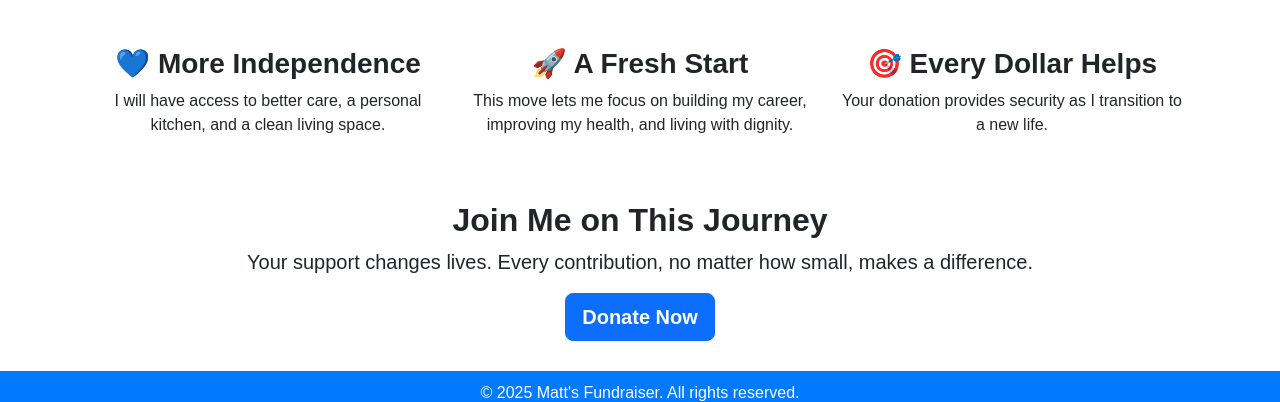
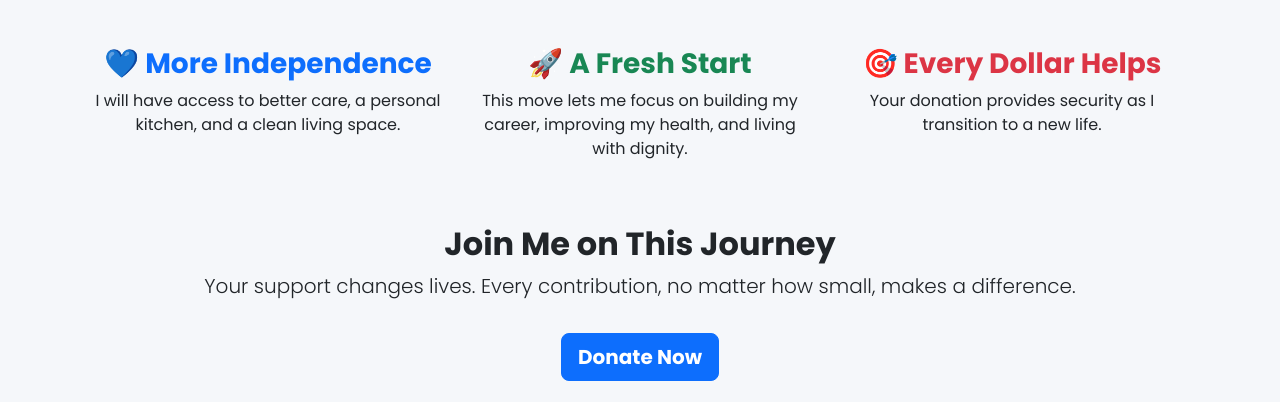
Before and after one commit to mattyray/fundraiser-website, a Django app: template templates/home.html in a window 1280 px wide. Shown: the part 982-1384 px from the top of the page. Run offline with Django 5.2, Linux system fonts and the light colour scheme; the template is opened without the code that fills it, so the values that code supplies are empty.

Commit message:
changed home/base

```diff
--- a/templates/base.html
+++ b/templates/base.html
@@ -6,12 +6,17 @@
     <title>{% block title %}Matt's Fundraiser{% endblock %}</title>
     <link href="https://cdn.jsdelivr.net/npm/bootstrap@5.3.2/dist/css/bootstrap.min.css" rel="stylesheet">
     <script src="https://cdn.jsdelivr.net/npm/bootstrap@5.3.2/dist/js/bootstrap.bundle.min.js"></script>
+
+    <!-- Custom Google Font -->
+    <link href="https://fonts.googleapis.com/css2?family=Poppins:wght@300;400;700&display=swap" rel="stylesheet">
+
     <style>
         body {
-            font-family: 'Arial', sans-serif;
+            font-family: 'Poppins', sans-serif;
+            background-color: #f5f7fa;
         }
         .navbar {
-            background-color: #007bff;
+            background: linear-gradient(to right, #1e3c72, #2a5298);
         }
         .navbar-brand {
             color: white;
@@ -19,12 +24,13 @@
         }
         .navbar-nav .nav-link {
             color: white !important;
+            font-weight: 500;
         }
         .container {
             margin-top: 20px;
         }
         .footer {
-            background-color: #007bff;
+            background-color: #1e3c72;
             color: white;
             text-align: center;
             padding: 10px;
@@ -44,9 +50,9 @@
             <div class="collapse navbar-collapse" id="navbarNav">
                 <ul class="navbar-nav ms-auto">
                     <li class="nav-item"><a class="nav-link" href="{% url 'home' %}">Home</a></li>
-                    <li class="nav-item"><a class="nav-link" href="#">About</a></li>
-                    <li class="nav-item"><a class="nav-link" href="#">Donate</a></li>
-                    <li class="nav-item"><a class="nav-link" href="#">Contact</a></li>
+                    <li class="nav-item"><a class="nav-link" href="#about">About</a></li>
+                    <li class="nav-item"><a class="nav-link" href="#donate">Donate</a></li>
+                    <li class="nav-item"><a class="nav-link" href="#contact">Contact</a></li>
                 </ul>
             </div>
         </div>
--- a/templates/home.html
+++ b/templates/home.html
@@ -4,12 +4,11 @@
 
 {% block content %}
 <!-- Hero Section -->
-<section class="hero text-center text-white d-flex align-items-center justify-content-center" style="background: url('https://source.unsplash.com/1600x900/?ocean,sky') center/cover no-repeat; height: 500px;">
-    <div class="overlay" style="background: rgba(0, 0, 0, 0.6); width: 100%; height: 100%; position: absolute;"></div>
+<section class="hero text-center text-white d-flex align-items-center justify-content-center" style="background: linear-gradient(to right, #1e3c72, #2a5298); height: 500px;">
     <div class="container position-relative">
         <h1 class="display-4 fw-bold">Help Me Start My New Life</h1>
         <p class="lead">After 1.5 years in a nursing home, I'm moving into a place where I can thrive. Your support makes it possible.</p>
-        <a href="https://gofundme.com/YOUR_FUNDRAISER_LINK" class="btn btn-lg btn-warning fw-bold">Donate Now</a>
+        <a href="https://gofundme.com/YOUR_FUNDRAISER_LINK" class="btn btn-lg btn-warning fw-bold mt-3">Donate Now</a>
     </div>
 </section>
 
@@ -35,24 +34,25 @@
 <section class="container mt-5">
     <div class="row text-center">
         <div class="col-md-4">
-            <h3 class="fw-bold">💙 More Independence</h3>
+            <h3 class="fw-bold text-primary">💙 More Independence</h3>
             <p>I will have access to better care, a personal kitchen, and a clean living space.</p>
         </div>
         <div class="col-md-4">
-            <h3 class="fw-bold">🚀 A Fresh Start</h3>
+            <h3 class="fw-bold text-success">🚀 A Fresh Start</h3>
             <p>This move lets me focus on building my career, improving my health, and living with dignity.</p>
         </div>
         <div class="col-md-4">
-            <h3 class="fw-bold">🎯 Every Dollar Helps</h3>
+            <h3 class="fw-bold text-danger">🎯 Every Dollar Helps</h3>
             <p>Your donation provides security as I transition to a new life.</p>
         </div>
     </div>
 </section>
 
-<!-- Final CTA -->
-<section class="text-center mt-5">
+<!-- Image Section Under Donate Button -->
+<section class="container text-center mt-5">
     <h2 class="fw-bold">Join Me on This Journey</h2>
     <p class="lead">Your support changes lives. Every contribution, no matter how small, makes a difference.</p>
-    <a href="https://gofundme.com/YOUR_FUNDRAISER_LINK" class="btn btn-lg btn-primary fw-bold">Donate Now</a>
+    <a href="https://gofundme.com/YOUR_FUNDRAISER_LINK" class="btn btn-lg btn-primary fw-bold mt-3">Donate Now</a>
+    <img src="https://source.unsplash.com/1200x500/?hope,help" class="img-fluid mt-4" alt="Fundraiser image">
 </section>
 {% endblock %}
```
